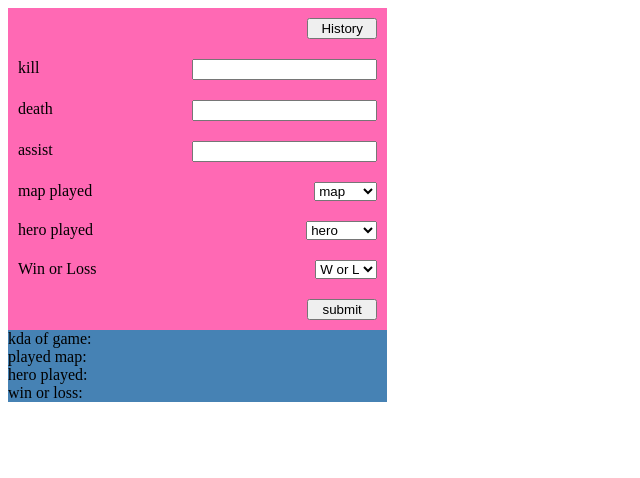
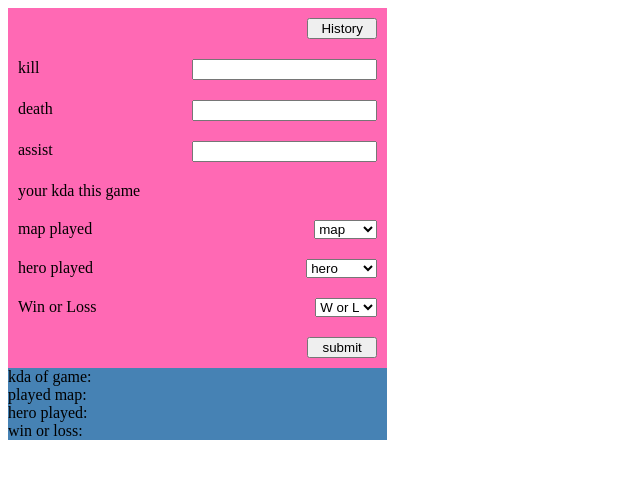
Before and after one commit to maxilukowski/valorant-app, a React (Create React App) app: page / in a window 1280 px wide. Shown: the top 478 px of the page, without its empty margins (0-640 px from the left). Built offline with nearby package versions, Linux system fonts and the light colour scheme; data requests are answered from the project's data file.

Commit message:
Add realtime KDA with condition and fix to 1

```diff
--- a/src/components/KDAForm/KdaForm.js
+++ b/src/components/KDAForm/KdaForm.js
@@ -5,6 +5,7 @@ import WinOrLoss from './WinOrLoss'
 import styled from 'styled-components'
 import HeroOptions from './HeroOptions'
 import { SubmitButton, ToggleButton } from '../Button'
+import LastGameKda from './LastGameKda'
 
 export default ({ onSubmit, switchPage, togglePage }) => {
   const [form, setForm] = useState({
@@ -25,6 +26,7 @@ export default ({ onSubmit, switchPage, togglePage }) => {
       />
       <StyledForm onSubmit={handleSubmit}>
         <InsertKda setFormData={setForm} formData={form} />
+        <LastGameKda form={form} evaluateKda={evaluateKda} />
         <MapOptions setFormData={setForm} formData={form} />
         <HeroOptions setFormData={setForm} formData={form} />
         <WinOrLoss setFormData={setForm} formData={form} />
@@ -45,7 +47,8 @@ export default ({ onSubmit, switchPage, togglePage }) => {
   }
 
   function evaluateKda({ kill, death, assist }) {
-    return (parseInt(kill) + parseInt(assist)) / death
+    if (kill && death && assist)
+      return ((parseInt(kill) + parseInt(assist)) / death).toFixed(1)
   }
 }
 
--- /dev/null
+++ b/src/components/KDAForm/LastGameKda.js
@@ -0,0 +1,12 @@
+import React from 'react'
+import styled from 'styled-components'
+
+export default ({ form, evaluateKda }) => {
+  return <Wrapper>your kda this game {evaluateKda(form)}</Wrapper>
+}
+
+const Wrapper = styled.div`
+  display: flex;
+  justify-content: space-between;
+  margin: 10px 10px;
+`
```
